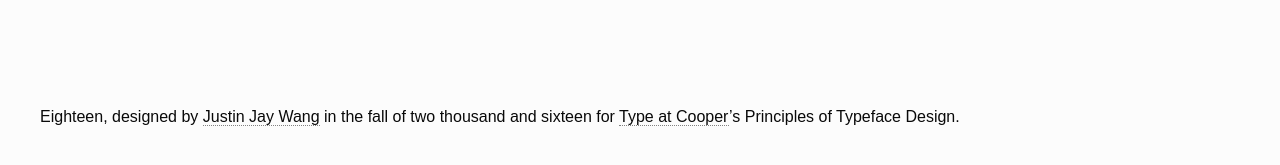
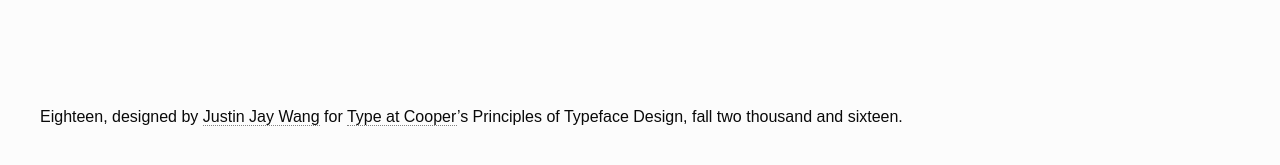
Before and after one commit to justinjaywang/eighteen, a Jekyll site: the page built from index.markdown, in a window 1280 px wide and 900 px high, scrolled down 2057 px. Shown: the part 730-895 px from the top of the window. Built offline with Jekyll 4.4.1, drawn with Linux system fonts in a browser that asks for light colours.

Commit message:
footer copy edit

```diff
--- a/_config.yml
+++ b/_config.yml
@@ -18,4 +18,4 @@
 header: >
   Eighteen: a humanist sans
 footer: >
-  Eighteen, designed by [Justin Jay Wang](http://justinjay.wang) in the fall of two thousand and sixteen for [Type at Cooper](http://coopertype.org)'s Principles of Typeface Design.
+  Eighteen, designed by [Justin Jay Wang](http://justinjay.wang) for [Type at Cooper](http://coopertype.org)'s Principles of Typeface Design, fall two thousand and sixteen.
```
